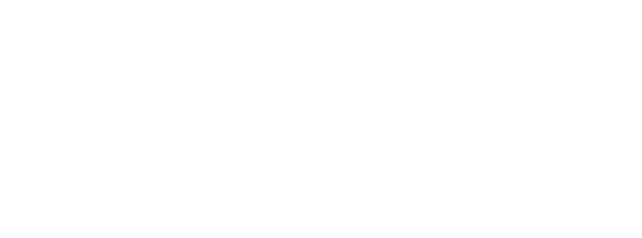
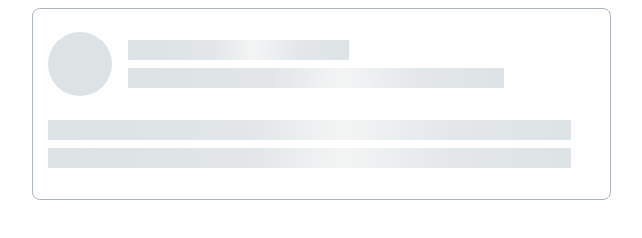
Before and after one commit to js-tasks-ru/htmlcss-20220919_lexxminer, a website: page 04-lection2/02-skeleton/index.html in a window 1280 px wide. Shown: the whole page, without its empty margins (319-961 px from the left). Drawn offline with Linux system fonts and the light colour scheme.

Commit message:
hardcode avatar size, not adaptive

```diff
--- a/04-lection2/02-skeleton/index.html
+++ b/04-lection2/02-skeleton/index.html
@@ -4,8 +4,32 @@
     <head>
         <link rel="stylesheet" href="../../assets/css/main.css">
         <link rel="stylesheet" href="./skeleton.css">
+        <style>
+            .container {
+                max-width: 579px;
+                margin: 5px auto;
+            }
+        </style>
     </head>
     <body>
+        <div class="container">
+            <div class="skeleton">
+                <div class="skeleton__content">
+                    <div class="skeleton__head">
+                        <div class="skeleton__avatar">
 
+                        </div>
+                        <div class="skeleton__title">
+                            <div class="skeleton__row" style="width: 50%;"></div>
+                            <div class="skeleton__row" style="width: 85%;"></div>
+                        </div>
+                    </div>
+                    <div class="skeleton__footer">
+                        <div class="skeleton__row"></div>
+                        <div class="skeleton__row"></div>
+                    </div>
+                </div>
+            </div>
+        </div>
     </body>
 </html>
--- a/04-lection2/02-skeleton/skeleton.css
+++ b/04-lection2/02-skeleton/skeleton.css
@@ -0,0 +1,54 @@
+.skeleton {
+    background: var(--white);
+    /* Gray 3 */
+
+    border: 1px solid var(--grey-3);
+    border-radius: 8px;
+    padding: 23px 39px 31px 15px;
+
+}
+
+.skeleton__content {
+    display: flex;
+    flex-direction: column;
+    justify-content: space-between;
+    height: 100%;
+    gap: 8px;
+}
+
+.skeleton__head {
+    display: flex;
+    justify-content: flex-start;
+    gap: 16px;
+    flex-basis: content;
+}
+
+.skeleton__avatar {
+    background: var(--grey-2);
+    width: 64px;
+    height: 64px;
+    border-radius: 50%;
+}
+
+.skeleton__title {
+    display: flex;
+    flex-direction: column;
+    flex-grow: 1;
+    gap: 8px;
+    margin: 8px 0;
+}
+
+.skeleton__row {
+    flex-grow: 1;
+    background: linear-gradient(92.51deg, var(--grey-2) 6.44%, var(--grey-aux-1) 38.47%, var(--grey-aux-2) 56.48%, var(--grey-aux-3) 77.5%, var(--grey-2) 102.52%);
+
+}
+
+.skeleton__footer {
+    box-sizing: border-box;
+    display: flex;
+    flex-direction: column;
+    height: 64px;
+    gap: 8px;
+    padding-top: 16px;
+}
--- a/assets/css/main.css
+++ b/assets/css/main.css
@@ -18,6 +18,9 @@
     --grey-2: #DDE2E5;
     --grey-3: #ACB5BD;
     --grey-4: #495057;
+    --grey-aux-1: #E2E6E8;
+    --grey-aux-2: #F3F5F5;
+    --grey-aux-3: #E3E7EA;
 
     --error: var(--red);
     --success: var(--blue);
```
